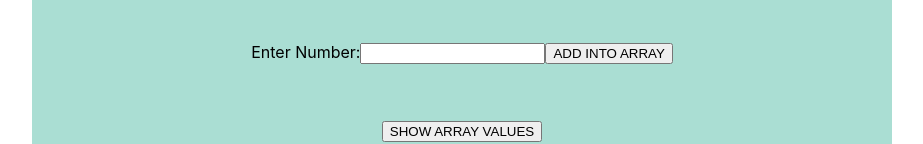
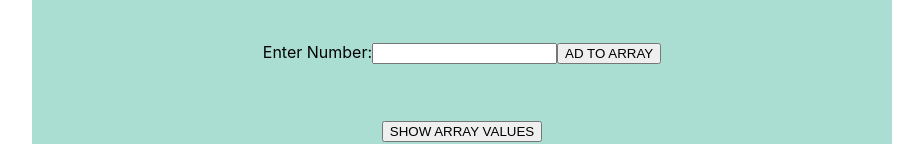
Before and after one commit to AgolaDeveloper/BasicReact, a React (Create React App) app: page / in a window 1280 px wide. Shown: the part 498-642 px from the top of the page, without its empty margins (178-1101 px from the left). Built offline with nearby package versions, Linux system fonts and the light colour scheme.

Commit message:
buttonChange

```diff
--- a/src/component/callbacks.js
+++ b/src/component/callbacks.js
@@ -84,7 +84,7 @@ render(){
 
             <label>Enter Number:</label>
             <input id="add" ></input>
-            <button >ADD INTO ARRAY</button>
+            <button >AD  TO ARRAY</button>
             </form>
 
             {/* onClick={pus} */}
```
